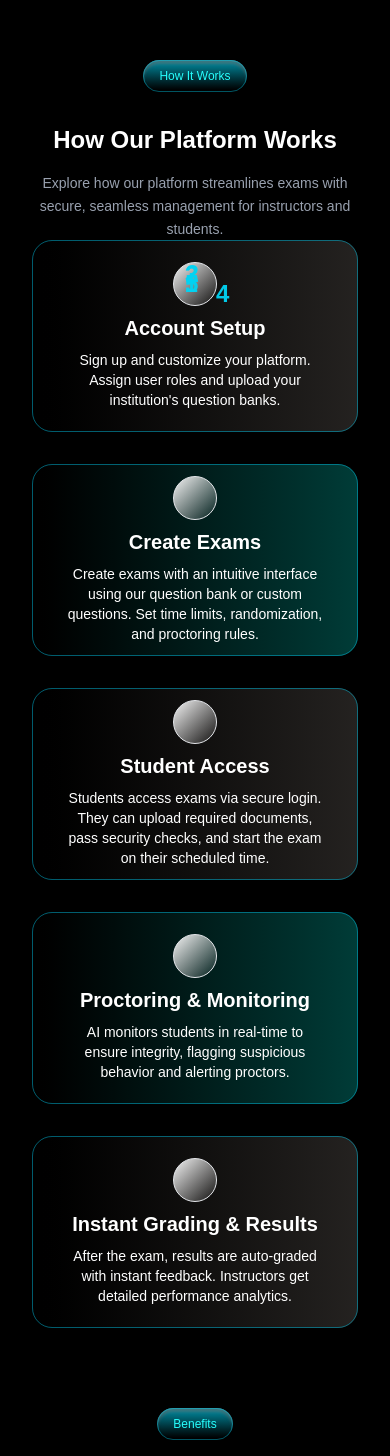
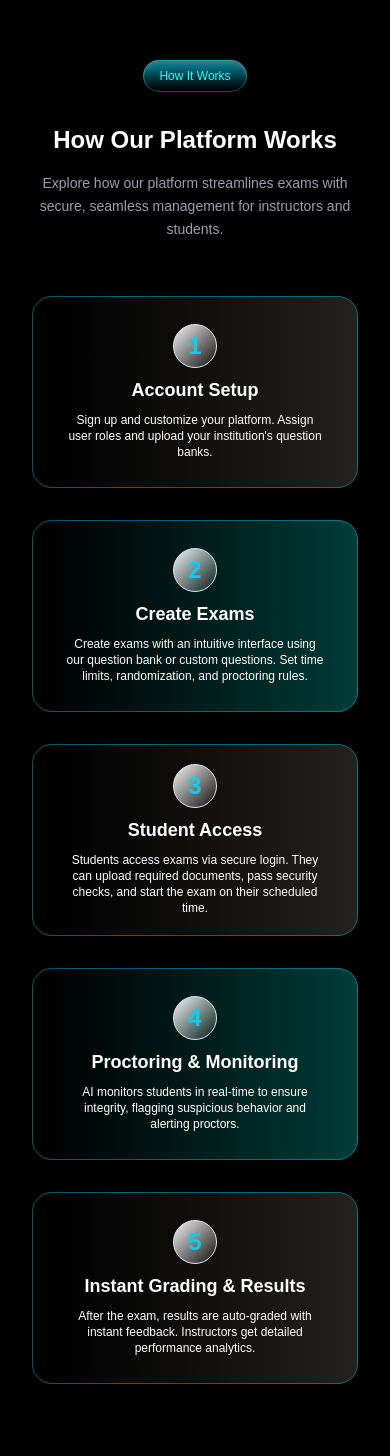
Before and after one commit to AgilWave/Examina-Frontend, a Next.js app: page / in a window 390 px wide. Shown: the part 912-2368 px from the top of the page. Built offline with nearby package versions, Linux system fonts and the light colour scheme.

Commit message:
refacotr(layout): fixes

```diff
--- a/components/landing-page/process/page.tsx
+++ b/components/landing-page/process/page.tsx
@@ -6,13 +6,11 @@ import Line3Png from '../../../public/imgs/Line3.png';
 import Line4Png from '../../../public/imgs/Line4.png';
 import Tag from '../_components/tag';
 
-
 export default function Process() {
   return (
-    <div className="min-h-[150%] bg-black text-white flex flex-col items-center justify-center px-4 py-12">
-
-        <div className="flex flex-col items-center justify-center gap-8 md:gap-11">
-            <Tag label="How It Works" />
+    <div className="bg-black text-white flex flex-col items-center justify-center px-4 py-12 gap-14">
+      <div className="flex flex-col items-center justify-center gap-8 md:gap-11">
+        <Tag label="How It Works" />
         <div className="flex flex-col items-center justify-center gap-4 md:gap-6">
           <div className="self-stretch text-center justify-start text-white text-2xl md:text-4xl font-bold">
             How Our Platform Works
@@ -23,51 +21,55 @@ export default function Process() {
         </div>
       </div>
 
-      <div className="w-full max-w-6xl mx-auto relative">
-
-        <div className="w-full md:w-80 h-48 px-8 py-3 md:absolute md:-left-10 md:top-[60px] bg-gradient-to-l from-stone-500/30 to-black/10 rounded-[20px] outline outline-1 outline-offset-[-1px] outline-cyan-500/50 flex flex-col justify-center items-center gap-2 mb-8 md:mb-0">
-          <div className="w-11 h-11 bg-gradient-to-br from-neutral-100 to-neutral-400/0 rounded-full border border-gray-200" />
-          <div className="text-center text-white text-xl font-semibold">Account Setup</div>
-          <div className="text-center text-white text-sm font-normal">
-            Sign up and customize your platform. Assign user roles and upload your institution's question banks.
+      <div className="w-full max-w-6xl mx-auto relative min-h-[800px] md:min-h-[600px]">
+        <div className="w-full md:w-80 h-48 px-8 py-3 md:absolute md:-left-10 md:top-[60px] bg-gradient-to-l from-stone-500/30 to-black/10 rounded-[20px] outline outline-offset-[-1px] outline-cyan-500/50 flex flex-col justify-center items-center gap-2 mb-8 md:mb-0">
+          <div className="w-11 h-11 bg-gradient-to-br from-neutral-100 to-neutral-400/0 rounded-full border border-gray-200 flex items-center justify-center text-cyan-400/95 text-2xl font-semibold">
+            1
           </div>
-          <div className="absolute left-[152.5px] top-[28px] text-center text-cyan-400/95 text-2xl font-semibold">1</div>
+          <div className="text-center text-white text-lg md:text-xl font-semibold">Account Setup</div>
+          <div className="text-center text-white  text-xs md:text-sm font-normal">
+            Sign up and customize your platform. Assign user roles and upload your institution&apos;s question banks.
+          </div>
         </div>
 
-        <div className="w-full md:w-80 h-48 px-8 py-3 md:absolute md:left-[220px] md:top-[337px] bg-gradient-to-l from-teal-700/50 to-black/10 rounded-[20px] outline outline-1 outline-offset-[-1px] outline-cyan-500/50 flex flex-col justify-center items-center gap-2 mb-8 md:mb-0">
-          <div className="w-11 h-11 bg-gradient-to-br from-neutral-100 to-neutral-400/0 rounded-full border border-gray-200" />
-          <div className="text-center text-white text-xl font-semibold">Create Exams</div>
-          <div className="text-center text-white text-sm font-normal">
+        <div className="w-full md:w-80 h-48 px-8 py-3 md:absolute md:left-[220px] md:top-[337px] bg-gradient-to-l from-teal-700/50 to-black/10 rounded-[20px] outline outline-offset-[-1px] outline-cyan-500/50 flex flex-col justify-center items-center gap-2 mb-8 md:mb-0">
+          <div className="w-11 h-11 bg-gradient-to-br from-neutral-100 to-neutral-400/0 rounded-full border border-gray-200 flex items-center justify-center text-cyan-400/95 text-2xl font-semibold">
+            2
+          </div>
+          <div className="text-center text-white text-lg md:text-xl font-semibold">Create Exams</div>
+          <div className="text-center text-white text-xs md:text-sm font-normal">
             Create exams with an intuitive interface using our question bank or custom questions. Set time limits, randomization, and proctoring rules.
           </div>
-          <div className="absolute left-[153.5px] top-[18px] text-center text-cyan-400/95 text-2xl font-semibold">2</div>
         </div>
 
-        <div className="w-full md:w-80 h-48 px-8 py-3 md:absolute md:left-[430px] md:top-0 bg-gradient-to-l from-stone-500/30 to-black/10 rounded-[20px] outline outline-1 outline-offset-[-1px] outline-cyan-500/50 flex flex-col justify-center items-center gap-2 mb-8 md:mb-0">
-          <div className="w-11 h-11 bg-gradient-to-br from-neutral-100 to-neutral-400/0 rounded-full border border-gray-200" />
-          <div className="text-center text-white text-xl font-semibold">Student Access</div>
-          <div className="text-center text-white text-sm font-normal">
+        <div className="w-full md:w-80 h-48 px-8 py-3 md:absolute md:left-[430px] md:top-0 bg-gradient-to-l from-stone-500/30 to-black/10 rounded-[20px] outline outline-offset-[-1px] outline-cyan-500/50 flex flex-col justify-center items-center gap-2 mb-8 md:mb-0">
+          <div className="w-11 h-11 bg-gradient-to-br from-neutral-100 to-neutral-400/0 rounded-full border border-gray-200 flex items-center justify-center text-cyan-400/95 text-2xl font-semibold">
+            3
+          </div>
+          <div className="text-center text-white text-lg md:text-xl font-semibold">Student Access</div>
+          <div className="text-center text-white  text-xs md:text-sm font-normal">
             Students access exams via secure login. They can upload required documents, pass security checks, and start the exam on their scheduled time.
           </div>
-          <div className="absolute left-[153px] top-[19px] text-center text-cyan-400/95 text-2xl font-semibold">3</div>
         </div>
 
-        <div className="w-full md:w-96 h-48 px-8 py-3 md:absolute md:left-[670px] md:top-[337px] bg-gradient-to-l from-teal-700/50 to-black/10 rounded-[20px] outline outline-1 outline-offset-[-1px] outline-cyan-500/50 flex flex-col justify-center items-center gap-2 mb-8 md:mb-0">
-          <div className="w-11 h-11 bg-gradient-to-br from-neutral-100 to-neutral-400/0 rounded-full border border-gray-200" />
-          <div className="text-center text-white text-xl font-semibold">Proctoring & Monitoring</div>
-          <div className="text-center text-white text-sm font-normal">
+        <div className="w-full md:w-96 h-48 px-8 py-3 md:absolute md:left-[670px] md:top-[337px] bg-gradient-to-l from-teal-700/50 to-black/10 rounded-[20px] outline outline-offset-[-1px] outline-cyan-500/50 flex flex-col justify-center items-center gap-2 mb-8 md:mb-0">
+          <div className="w-11 h-11 bg-gradient-to-br from-neutral-100 to-neutral-400/0 rounded-full border border-gray-200 flex items-center justify-center text-cyan-400/95 text-2xl font-semibold">
+            4
+          </div>
+          <div className="text-center text-white text-lg md:text-xl font-semibold">Proctoring & Monitoring</div>
+          <div className="text-center text-white  text-xs md:text-sm font-normal">
             AI monitors students in real-time to ensure integrity, flagging suspicious behavior and alerting proctors.
           </div>
-          <div className="absolute left-[184px] top-[38px] text-center text-cyan-400/95 text-2xl font-semibold">4</div>
         </div>
 
-        <div className="w-full md:w-80 h-48 px-8 py-3 md:absolute md:left-[880px] md:top-[42px] bg-gradient-to-l from-stone-500/30 to-black/10 rounded-[20px] outline outline-1 outline-offset-[-1px] outline-cyan-500/50 flex flex-col justify-center items-center gap-2 mb-8 md:mb-0">
-          <div className="w-11 h-11 bg-gradient-to-br from-neutral-100 to-neutral-400/0 rounded-full border border-gray-200" />
-          <div className="text-center text-white text-xl font-semibold">Instant Grading & Results</div>
-          <div className="text-center text-white text-sm font-normal">
+        <div className="w-full md:w-80 h-48 px-8 py-3 md:absolute md:left-[880px] md:top-[42px] bg-gradient-to-l from-stone-500/30 to-black/10 rounded-[20px] outline outline-offset-[-1px] outline-cyan-500/50 flex flex-col justify-center items-center gap-2 mb-8 md:mb-0">
+          <div className="w-11 h-11 bg-gradient-to-br from-neutral-100 to-neutral-400/0 rounded-full border border-gray-200 flex items-center justify-center text-cyan-400/95 text-2xl font-semibold">
+            5
+          </div>
+          <div className="text-center text-white text-lg md:text-xl font-semibold">Instant Grading & Results</div>
+          <div className="text-center text-white  text-xs md:text-sm font-normal">
             After the exam, results are auto-graded with instant feedback. Instructors get detailed performance analytics.
           </div>
-          <div className="absolute left-[153px] top-[28px] text-center text-cyan-400/95 text-2xl font-semibold">5</div>
         </div>
 
         <div className="hidden md:block">
```
